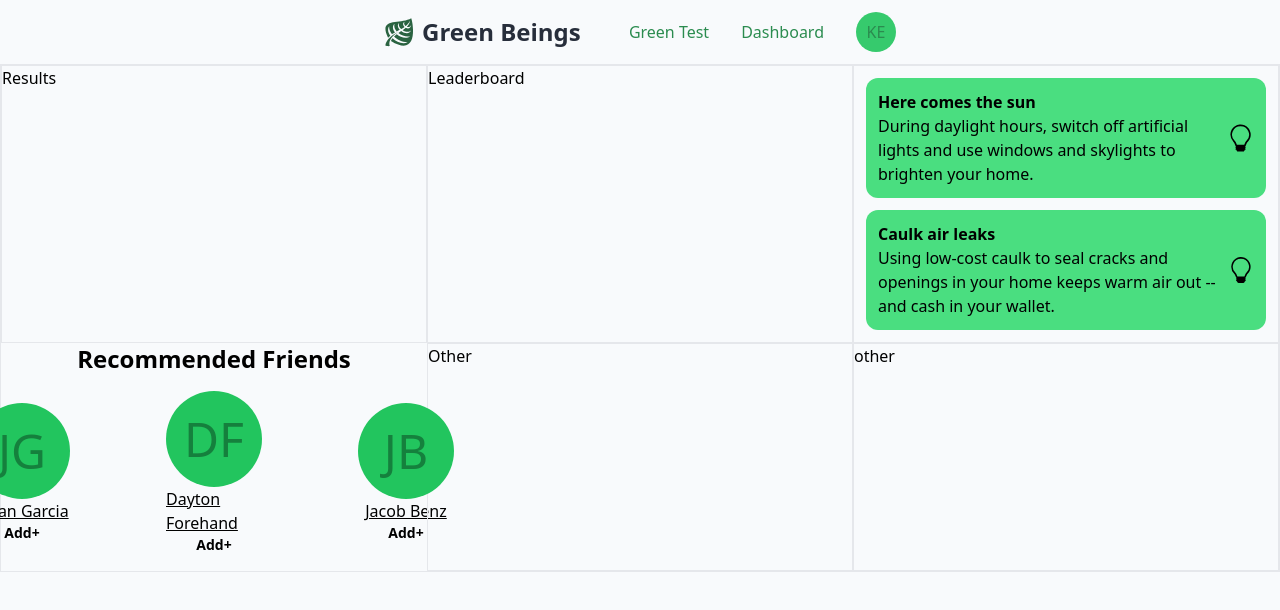
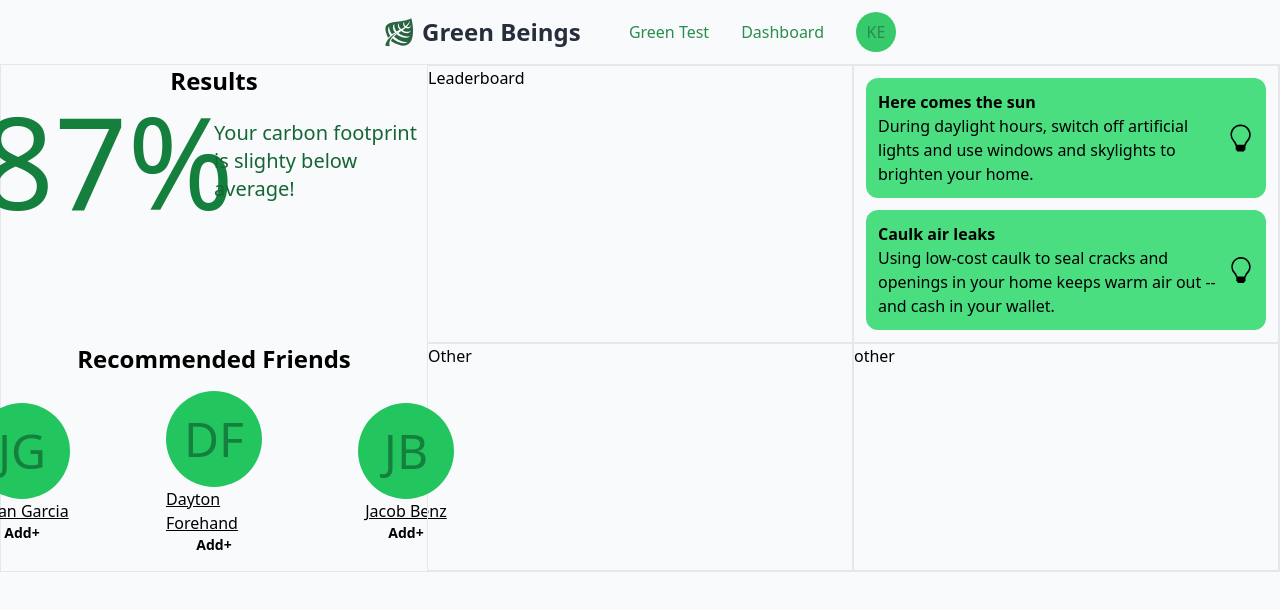
Before and after one commit to hackathonDFW2022/HackFront, a React (Vite) app: page /dashboard in a window 1280 px wide. Shown: the top 610 px of the page. Built offline with nearby package versions, Linux system fonts and the light colour scheme.

Commit message:
add results

```diff
--- a/src/pages/Dashboard.jsx
+++ b/src/pages/Dashboard.jsx
@@ -8,8 +8,14 @@ const Dashboard = () => {
     <>
 
         <div className="border flex flex-wrap">
-          <div className="w-4/12 border ">
-            Results
+          <div className="w-4/12 flex flex-col items-center ">
+            <h1 className='text-2xl font-bold'>Results</h1>
+            <div className="flex justify-between items-center">
+              <div className="flex justify-center w-6/12 items-center">
+                <h3 className='text-green-700 text-9xl'>87%</h3>
+              </div>
+              <p className='text-green-800 text-xl'>Your carbon footprint is slighty below average!</p>
+            </div>
           </div>
           <div className="w-4/12 border ">
             Leaderboard
```
